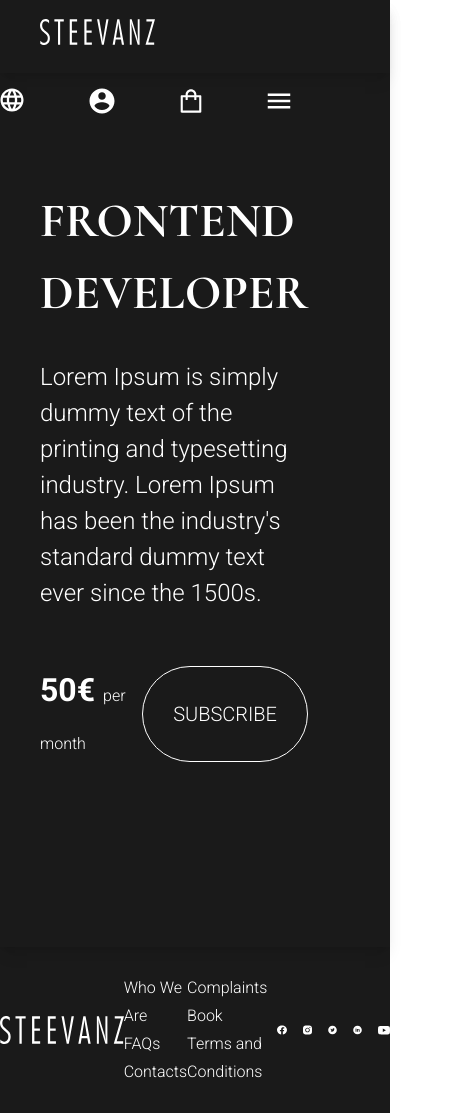
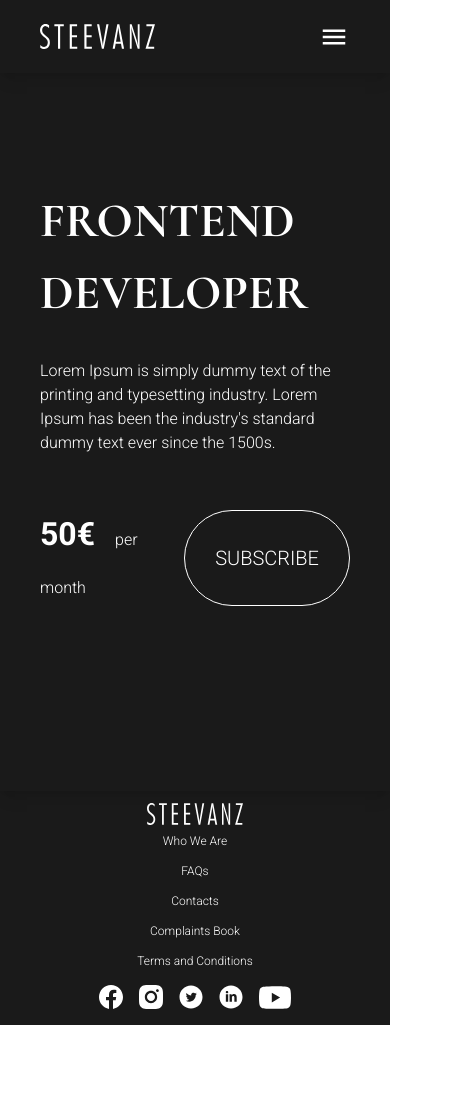
Before and after one commit to cstrecht/steevanz-store-checkout, a React (Create React App) app: page / in a window 390 px wide. Shown: the whole page, 470 px wide, since content can reach past the window. After the commit the page ends 1025 px from the top, so only its background shows below. Built offline with nearby package versions, Linux system fonts and the light colour scheme.

Commit message:
Responsive homepage

```diff
--- a/public/index.html
+++ b/public/index.html
@@ -2,7 +2,7 @@
 <html lang="en">
   <head>
     <meta charset="utf-8" />
-    <!-- <link rel="icon" href="%PUBLIC_URL%/favicon.ico" /> -->
+    <link rel="icon" href="%PUBLIC_URL%/favicon.jpeg" />
     <meta name="viewport" content="width=device-width, initial-scale=1" />
     <meta name="theme-color" content="#000000" />
     <meta
--- a/src/components/Footer.jsx
+++ b/src/components/Footer.jsx
@@ -9,33 +9,41 @@ import youtube from "../assets/youtube.svg";
 
 const Footer = () => {
   return (
-    <footer className="bg-steevanz-black bottom-0  z-20 w-full flex justify-around text-white font-roboto h-[166px] items-center">
+    <footer>
       <div>
-        <img src={logo} alt="Steevanz logo" className="w-[211px]" />
+        <img src={logo} alt="Steevanz logo" className="footer-logo" />
       </div>
-      <div className="flex flex-col text-[16px] leading-7">
-        <a href="https://steevanz.com">Who We Are</a>
-        <a href="https://steevanz.com">FAQs</a>
-        <a href="https://steevanz.com">Contacts</a>
+      <div className="footer-link">
+        <a className="pb-[14px]" href="https://steevanz.com/">
+          Who We Are
+        </a>
+        <a className="pb-[14px]" href="https://steevanz.com/">
+          FAQs
+        </a>
+        <a className="pb-[14px]" href="https://steevanz.com/">
+          Contacts
+        </a>
       </div>
-      <div className="flex flex-col leading-7">
-        <a href="https://steevanz.com">Complaints Book</a>
-        <a href="https://steevanz.com">Terms and Conditions</a>
+      <div className="footer-link">
+        <a className="pb-[14px]" href="https://steevanz.com//">
+          Complaints Book
+        </a>
+        <a href="https://steevanz.com/">Terms and Conditions</a>
       </div>
-      <div className="flex space-x-4 align-bottom items-center">
-        <a href="https://steevanz.com">
+      <div className="footer-social-icons">
+        <a href="https://www.facebook.com/steevanzsteevanz/">
           <img className="h-[24px]" src={facebook} alt="Facebook" />
         </a>
-        <a href="https://steevanz.com">
+        <a href="https://steevanz.com/">
           <img className="h-[24px]" src={instagram} alt="Instagram" />
         </a>
-        <a href="https://steevanz.com">
+        <a href="https://twitter.com/steevanz_">
           <img className="h-[24px]" src={twitter} alt="Twitter" />
         </a>
-        <a href="https://steevanz.com">
+        <a href="https://www.linkedin.com/company/steevanz/?originalSubdomain=pt">
           <img className="h-[24px]" src={linkedin} alt="LinkedIn" />
         </a>
-        <a href="https://steevanz.com">
+        <a href="https://steevanz.com/">
           <img className="h-[24px]" src={youtube} alt="Youtube" />
         </a>
       </div>
--- a/src/components/Navbar.jsx
+++ b/src/components/Navbar.jsx
@@ -8,24 +8,19 @@ import burguermenu from "../assets/burguermenu.svg";
 const Navbar = () => {
   return (
     <>
-      <div className="flex flex-wrap w-full items-center justify-between mx-auto bg-steevanz-black z-20 absolute shadow-lg h-[73px]">
-        <img
-          className="py-[19px] pl-10 w-[155px]"
-          src={logo}
-          alt="Steevanz logo"
-        />
-
-        <div className="flex py-6 space-x-[65px]">
-          <img className="h-[24px]" src={globe} alt="Globe icon" />
-          <img src={user} alt="User icon" />
-          <img src={cart} alt="Cart icon" />
+      <nav>
+        <img className="navbar-logo" src={logo} alt="Steevanz logo" />
+        <div className="md:flex py-6 space-x-[65px]">
+          <img className="hidden md:flex" src={globe} alt="Globe icon" />
+          <img className="hidden md:flex" src={user} alt="User icon" />
+          <img className="hidden md:flex" src={cart} alt="Cart icon" />
           <img
-            className="pr-[44px]"
+            className="pr-[44px] flex"
             src={burguermenu}
             alt="Burguer menu icon"
           />
         </div>
-      </div>
+      </nav>
     </>
   );
 };
--- a/src/index.css
+++ b/src/index.css
@@ -6,6 +6,46 @@
   body {
     @apply font-roboto;
   }
+  /* Navbar styles: */
+  nav {
+    @apply flex flex-wrap w-full items-center justify-between mx-auto bg-steevanz-black z-20 absolute shadow-lg h-[73px];
+  }
+  .navbar-logo {
+    @apply py-[19px] pl-10 w-[155px];
+  }
+
+  /* Homepage styles: */
+  .home-page {
+    @apply flex justify-around relative items-center bg-steevanz-black text-white shadow-lg;
+  }
+  .home-page-container {
+    @apply w-[631px] px-[40px] md:pr-0 py-[185px];
+  }
+  .home-page-title {
+    @apply font-cormorant text-[48px] uppercase;
+  }
+  .home-page-description {
+    @apply text-[16px] md:text-[24px] pt-[30px];
+  }
+  .home-page-img {
+    @apply hidden md:flex w-[607px] h-[304px] pr-[86px] pl-[76px];
+  }
+
+  /* Footer styles: */
+  footer {
+    @apply bg-steevanz-black bottom-0 z-20 w-full flex flex-col md:flex-row justify-around text-white font-roboto h-fit md:h-[166px] items-center;
+  }
+  .footer-logo {
+    @apply w-24 mt-3 md:mt-0 md:w-[211px] pb-2;
+  }
+  .footer-link {
+    @apply flex flex-col text-xs text-center md:text-left md:text-[16px];
+  }
+  .footer-social-icons {
+    @apply flex space-x-4 bottom-0 py-4 md:pt-[100px];
+  }
+
+  /* Buttons styles: */
   .subscribe-btn {
     @apply border border-white rounded-full py-[5px] px-[30px] text-[20px] uppercase font-roboto hover:bg-white hover:text-steevanz-black;
   }
--- a/src/pages/Home.jsx
+++ b/src/pages/Home.jsx
@@ -1,23 +1,18 @@
 import React from "react";
 import { useNavigate } from "react-router-dom";
-
 import Navbar from "../components/Navbar";
 import Footer from "../components/Footer";
 import undraw_devices from "../assets/undraw_devices.svg";
 
 function Home() {
   const navigate = useNavigate();
-
   return (
     <>
       <Navbar />
-
-      <div className="flex justify-around relative items-center bg-steevanz-black text-white shadow-lg">
-        <div className="w-[631px] pl-[40px] py-[185px]">
-          <h1 className="font-cormorant text-[48px] uppercase">
-            Frontend Developer
-          </h1>
-          <p className="text-[24px] pt-[30px]">
+      <div className="home-page">
+        <div className="home-page-container">
+          <h1 className="home-page-title">Frontend Developer</h1>
+          <p className="home-page-description">
             Lorem Ipsum is simply dummy text of the printing and typesetting
             industry. Lorem Ipsum has been the industry's standard dummy text
             ever since the 1500s.
@@ -25,7 +20,10 @@ function Home() {
           <div className="flex justify-between pt-[55px]">
             <div>
               <p className="text-[32px] font-bold">
-                50€ <span className="text-[16px] font-light">per month</span>{" "}
+                50€
+                <span className="text-[16px] font-light pl-[20px]">
+                  per month
+                </span>
               </p>
             </div>
             <button onClick={() => navigate("/cart")} className="subscribe-btn">
@@ -33,16 +31,14 @@ function Home() {
             </button>
           </div>
         </div>
-
         <div>
           <img
-            className="w-[607px] h-[304px] pr-[86px] pl-[76px]"
+            className="home-page-img"
             src={undraw_devices}
-            alt="Undraw devices"
+            alt="Undraw devices icon"
           />
         </div>
       </div>
-
       <Footer />
     </>
   );
```
Also changed, not shown: public/favicon.jpeg (added).
